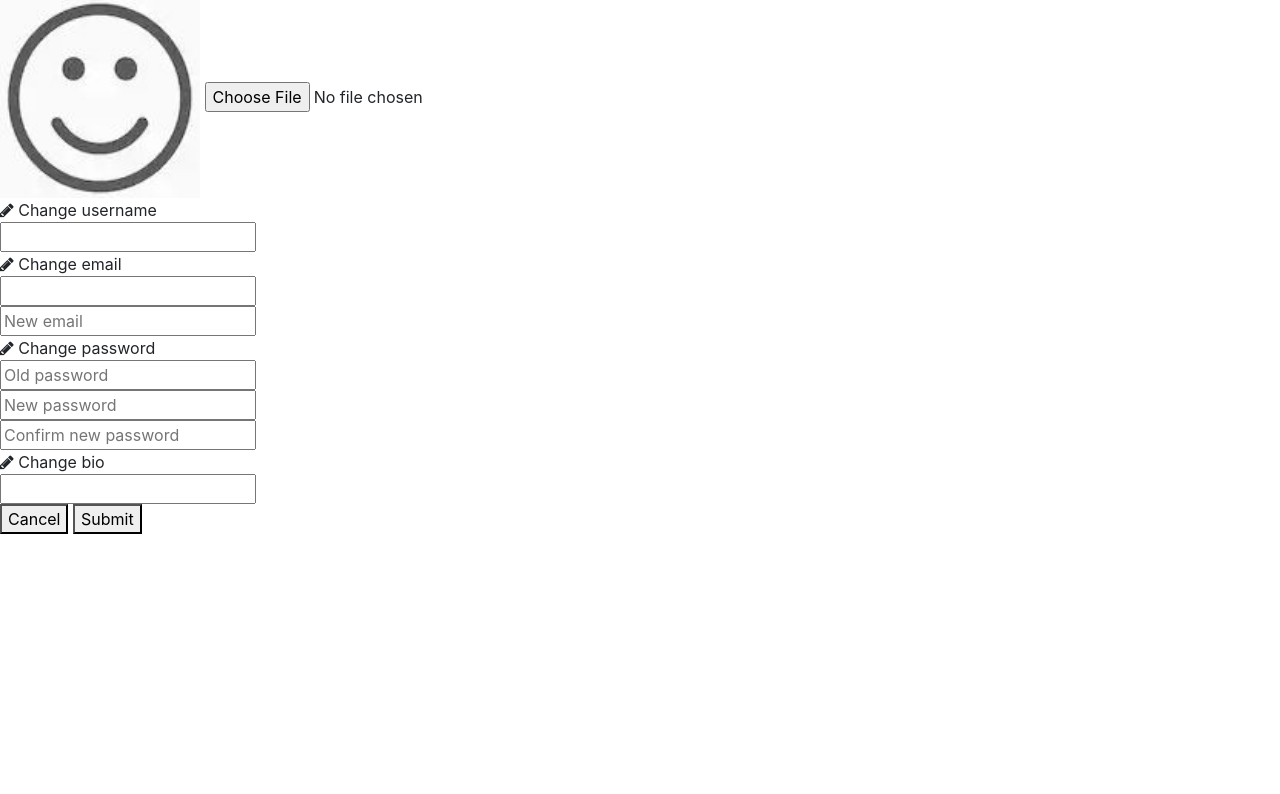
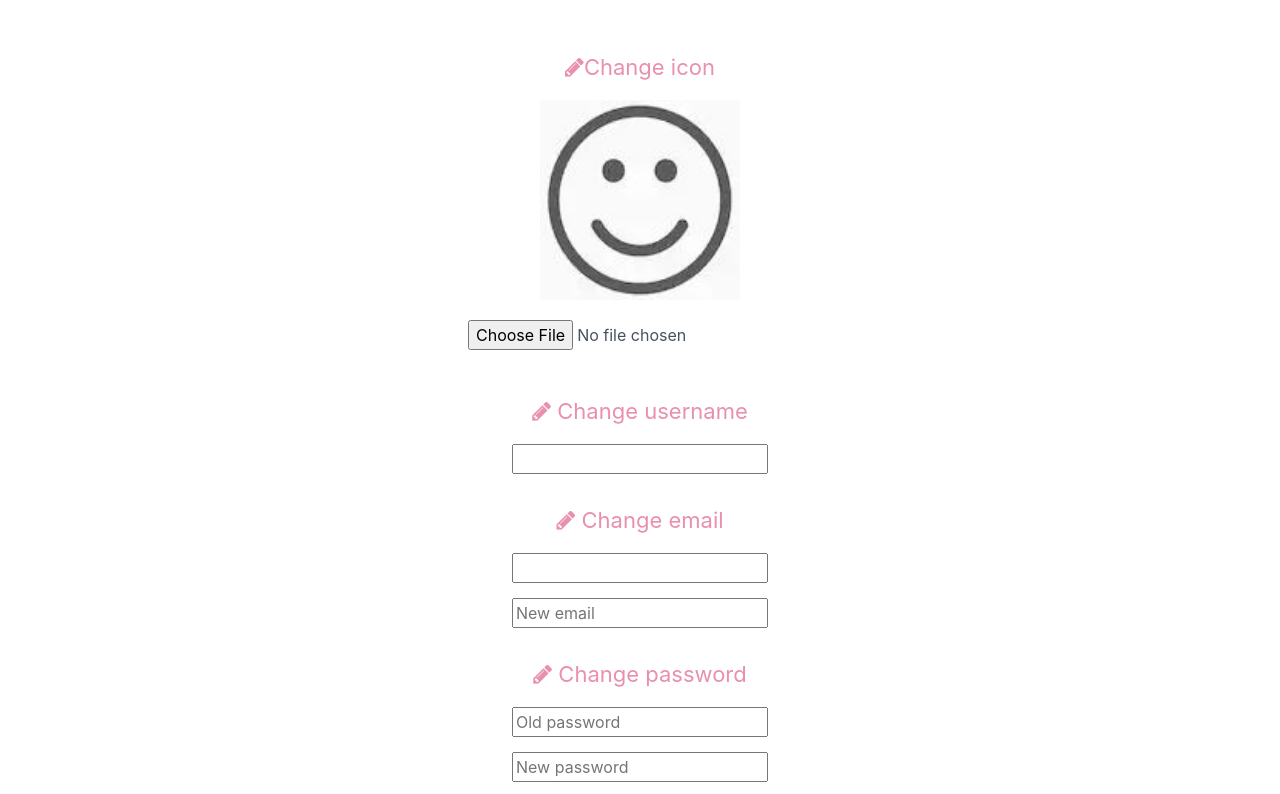
Before and after one commit to ipm-grupo24/ipm-grupo24.github.io, a plain HTML site: page fashionpicker/user-settings.html in a window 1280 px wide. Shown: the part 120-914 px from the top of the page. Before the commit the page ends 800 px from the top, so only its background shows below. Drawn offline with nearby package versions, Linux system fonts and the light colour scheme; files that its build step writes are made by us from their sources; a web font is replaced by a local one.

Commit message:
user settings and feed style updates

```diff
--- a/fashionpicker/scss-css/style.scss
+++ b/fashionpicker/scss-css/style.scss
@@ -189,10 +189,15 @@ main {
     color: #47525E;
     text-align: center;
     height: 100vh;
-    overflow: hidden;
     padding-right: 30px;
     padding-left: 30px;
-    overflow: auto;
+    //overflow: auto;
+    margin-bottom:  100px;
+
+    &>p {
+        font-size: 22px;
+        color:#E98FAF;
+    }
 
     .user-designs {
         background: #E98FAF;
@@ -224,13 +229,17 @@ main {
 
     .feed-designs {
         display: grid;
-        grid-template-columns: 1fr 1fr 1fr 1fr;
+        grid-template-columns: 1fr 1fr;
         column-gap: 30px;
         row-gap: 30px;
         padding-bottom: 50px;
 
+
+
         img {
             margin: 0 auto;
+            height: 300px !important;
+            width: 300px !important;
         }
 
     }
@@ -294,4 +303,73 @@ main {
             }
         }
     }
+
+
+
+    .change-icon {
+        margin-bottom: 30px;
+
+        input {
+            margin-bottom: 15px;
+        }
+
+        img {
+            margin: 0 auto;
+            display: block;
+            margin-bottom: 20px;
+        }
+    }
+
+    .change-username {
+        margin-bottom: 15px;
+
+        input {
+            margin-bottom: 15px;
+        }
+    }
+
+    .change-email {
+        margin-bottom: 15px;
+
+        input {
+            margin-bottom: 15px;
+        }
+    }
+
+    .change-password {
+        margin-bottom: 15px;
+
+        input {
+            margin-bottom: 15px;
+        }
+    }
+
+    .actionButtons {
+        margin-top: 40px;
+
+        button {
+            &:first-child {
+                background-color: #CC4B4B;
+                border-radius: 5px;
+                width: 113px;
+                height: 37px;
+                border-color: transparent;
+                font-size: 21px;
+                color: white;
+                margin-bottom: 25px;
+                margin-right: 20px;
+            }
+
+            &:last-child {
+                background-color: #E98FAF;
+                border-radius: 5px;
+                width: 113px;
+                height: 37px;
+                border-color: transparent;
+                font-size: 21px;
+                color: white;
+                margin-bottom: 25px;
+            }
+        }
+    }
 }
--- a/fashionpicker/user-settings.html
+++ b/fashionpicker/user-settings.html
@@ -3,6 +3,13 @@
         <meta http-equiv="content-type"
         content="application/xhtml+xml; charset=UTF-8" />
         <link rel="stylesheet" href="https://stackpath.bootstrapcdn.com/bootstrap/4.5.0/css/bootstrap.min.css" integrity="sha384-9aIt2nRpC12Uk9gS9baDl411NQApFmC26EwAOH8WgZl5MYYxFfc+NcPb1dKGj7Sk" crossorigin="anonymous">
+        <style>
+            @import url('https://fonts.googleapis.com/css2?family=Enriqueta:wght@400;700&display=swap');
+        </style>
+
+        <style>
+            @import url('https://fonts.googleapis.com/css2?family=Lato:wght@100;300;400;700&display=swap');
+        </style>
         <style>
             @import url('https://fonts.googleapis.com/css2?family=Enriqueta:wght@400;700&display=swap');
         </style>
@@ -12,9 +19,7 @@
 
         <link rel="stylesheet" href="../css/font-awesome.css">
         <link rel="stylesheet" href="../css/font-awesome-min.css">
-        <link rel="stylesheet" type="text/css" href="header.css">
-        <link rel="stylesheet" type="text/css" href="footer.css">
-        <link rel="stylesheet" type="text/css" href="modals.css">
+        <link rel="stylesheet" type="text/css" href="scss-css/style.css">
     </head>
 
     <body>
@@ -33,31 +38,31 @@
 
         <main>
             <!-- TODO: Make each div appear/disappear when you click the button to change each field -->
-            <i class="fa fa-pencil"></i> Change icon <br>
+            <p> <i class="fa fa-pencil"></i>Change icon</p>
             <div class="change-icon">
                 <img src="images/me-placeholder.JPG" height="200" width="200"></img>
                 <input type="file" name="newIcon" id="iconUpload">
             </div>
 
-            <i class="fa fa-pencil"></i> Change username <br>
+            <p><i class="fa fa-pencil"></i> Change username </p>
             <div class="change-username">
                 <input type="text" id="username" placeholder="New username"> <br>
             </div>
 
-            <i class="fa fa-pencil"></i> Change email <br>
+            <p><i class="fa fa-pencil"></i> Change email</p>
             <div class="change-email">
                 <input type="text" id="oldEmail" placeholder="Old email"> <br>
                 <input type="text" id="newEmail" placeholder="New email"> <br>
             </div>
 
-            <i class="fa fa-pencil"></i> Change password <br>
+            <p><i class="fa fa-pencil"></i> Change password </p>
             <div class="change-password">
                 <input type="password" id="oldPass" placeholder="Old password"> <br>
                 <input type="password" id="newPass" placeholder="New password"> <br>
                 <input type="password" id="confirmPass" placeholder="Confirm new password"> <br>
             </div>
 
-            <i class="fa fa-pencil"></i> Change bio <br>
+            <p><i class="fa fa-pencil"></i> Change bio</p>
             <div class="change-bio">
                 <input type="text" id="bio" placeholder="Bio" height="200"> <br>
             </div>
```
Also changed, not shown: fashionpicker/scss-css/style.css, 1 other file.
